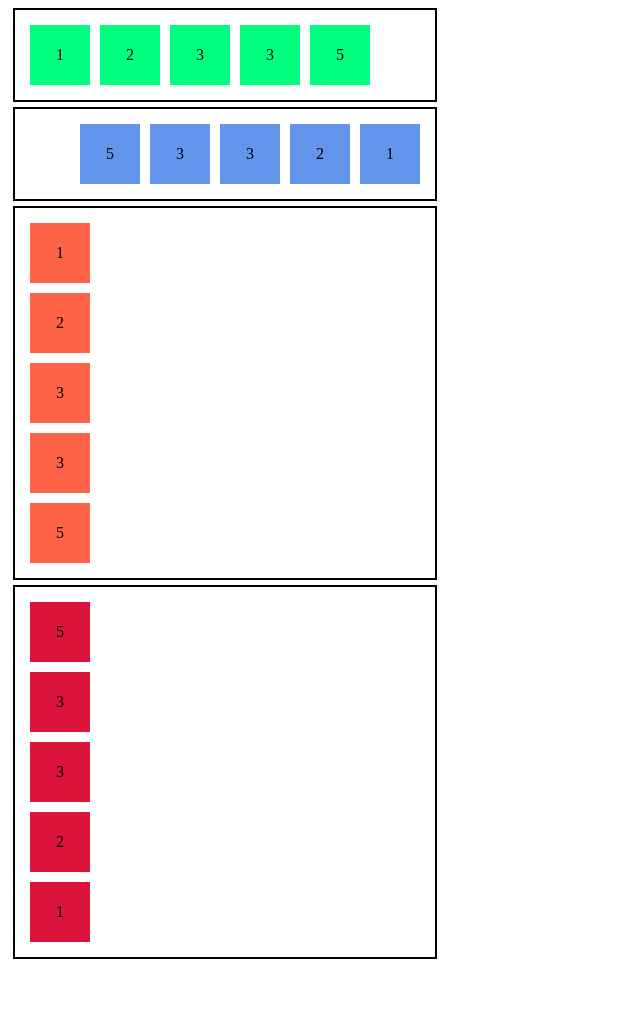
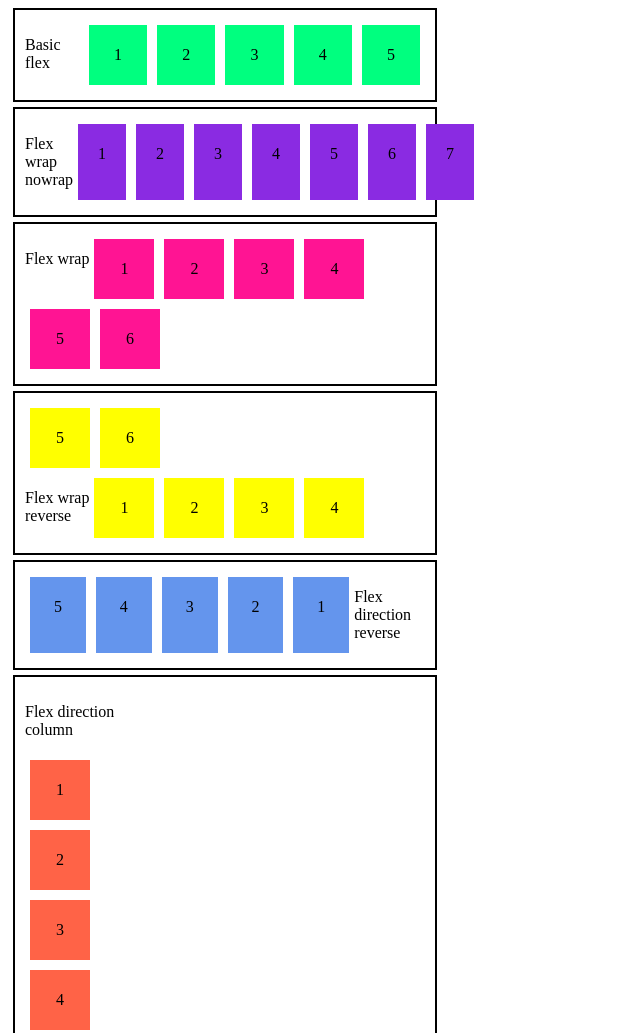
Before and after one commit to d3longas/bc-santander-dio, a plain HTML site: page flexbox/index.html in a window 1280 px wide. Shown: the top 1033 px of the page, without its empty margins (0-640 px from the left). Before the commit the page ends 967 px from the top, so only its background shows below. Drawn offline with Linux system fonts and the light colour scheme.

Commit message:
Flex Wrap

```diff
--- a/flexbox/index.html
+++ b/flexbox/index.html
@@ -43,35 +43,120 @@
             flex-direction: column;
             background-color: crimson;
         }
+
+        .nowrap{
+            flex-wrap: nowrap;
+        }
+        .nowrap .item{
+            background-color: blueviolet;
+        }
+        .wrap{
+            flex-wrap: wrap;
+
+        }
+        .wrap .item{
+            background-color: deeppink;
+        }
+        .wrap-reverse{
+            flex-wrap: wrap-reverse;
+        }
+        .wrap-reverse .item{
+            background-color:yellow;
+        }
     </style>
 </head>
 <body>
     <div class="flex">
+        <div>
+            <p>Basic flex</p>
+        </div>
             <div class="item">1</div>
             <div class="item">2</div>
             <div class="item">3</div>
+            <div class="item">4</div>
+            <div class="item">5</div>
+
+    </div>
+    <div class="flex nowrap">
+        <div>
+            <p>Flex wrap
+                <br>nowrap
+            </p>
+        </div>
+            <div class="item">1</div>
+            <div class="item">2</div>
             <div class="item">3</div>
+            <div class="item">4</div>
             <div class="item">5</div>
+            <div class="item">6</div>
+            <div class="item">7</div>
+
+    </div>
+    <div class="flex wrap">
+        <div>
+            <p>Flex wrap
+                <br>
+            </p>
+        </div>
+            <div class="item">1</div>
+            <div class="item">2</div>
+            <div class="item">3</div>
+            <div class="item">4</div>
+            <div class="item">5</div>
+            <div class="item">6</div>
+
+    </div>
+    <div class="flex wrap-reverse">
+        <div>
+            <p>Flex wrap
+                <br>reverse
+            </p>
+        </div>
+            <div class="item">1</div>
+            <div class="item">2</div>
+            <div class="item">3</div>
+            <div class="item">4</div>
+            <div class="item">5</div>
+            <div class="item">6</div>
+
     </div>
     <div class="flex row-reverse">
+        <div>
+            <p>
+                Flex direction
+               <br>reverse
+            </p>
+        </div>
         <div class="item">1</div>
         <div class="item">2</div>
         <div class="item">3</div>
-        <div class="item">3</div>
+        <div class="item">4</div>
         <div class="item">5</div>
     </div>
     <div class="flex column">
+        <div>
+            <p>
+                Flex direction
+               <br>column
+            </p>
+        </div>
         <div class="item">1</div>
         <div class="item">2</div>
         <div class="item">3</div>
-        <div class="item">3</div>
+        <div class="item">4</div>
         <div class="item">5</div>
     </div>
     <div class="flex column-reverse">
+        <div>
+            <p>
+                Flex direction
+               <br>column reverse
+            </p>
+        </div>
         <div class="item">1</div>
         <div class="item">2</div>
         <div class="item">3</div>
-        <div class="item">3</div>
+        <div class="item">4</div>
         <div class="item">5</div>
     </div>
 </body>
```
